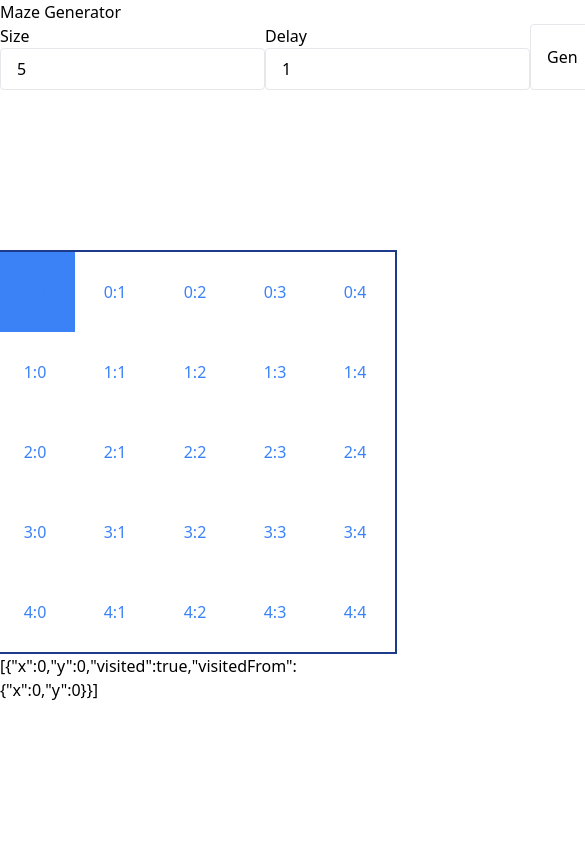
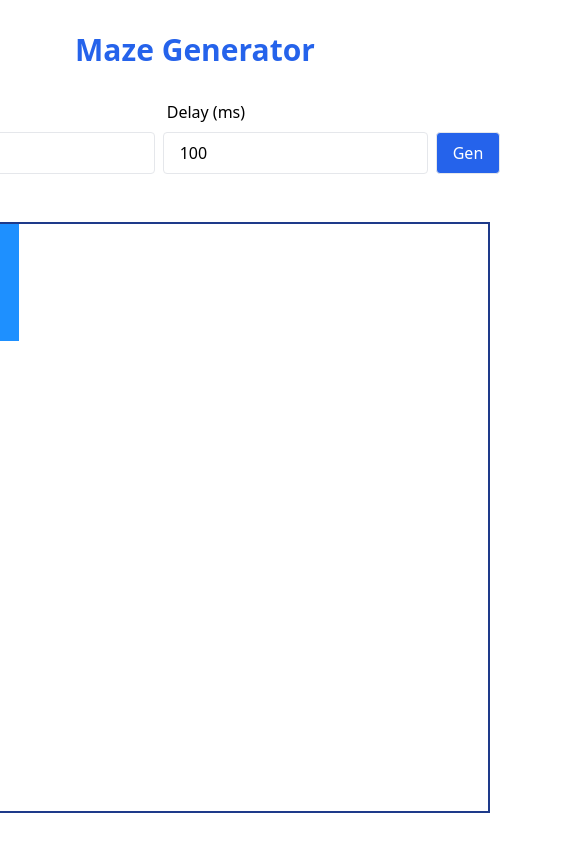
Before and after one commit to JuanIWK3/maze-dfs, a Svelte app: page / in a window 390 px wide. Shown: the whole page, 585 px wide, since content can reach past the window. Built offline with nearby package versions, Linux system fonts and the light colour scheme.

Commit message:
responsive

```diff
--- a/src/App.svelte
+++ b/src/App.svelte
@@ -1,9 +1,8 @@
 <script lang="ts">
   import { chooseNewPos } from "./lib/chooseNewPos";
-  import { isAlreadyVisited } from "./lib/isAlreadyVisited";
   import type { Cell, Position } from "./types";
 
-  let speed = 1;
+  let speed = 100;
   let size = 5;
   let pos: Position = { x: 0, y: 0 };
   let visited: Cell[] = [
@@ -11,45 +10,72 @@
       x: 0,
       y: 0,
       visited: true,
-      visitedFrom: {
-        x: 0,
-        y: 0,
-      },
+      visitedFrom: null,
     },
   ];
   let directionsTried = new Set<string>();
+  let stop = false;
+
+  function reset() {
+    pos = { x: 0, y: 0 };
+    visited = [
+      {
+        x: 0,
+        y: 0,
+        visited: true,
+        visitedFrom: null,
+      },
+    ];
+    directionsTried = new Set<string>();
+    stop = false;
+  }
 
   function start() {
+    reset();
     move();
   }
 
-  function backTrack() {
-    const previousCell = visited.find(
-      (cell) => cell.x === pos.x && cell.y === pos.y
-    )?.visitedFrom;
+  $: cellSize = `w-${100 / size} h-${100 / size}`;
 
-    console.log(visited);
-    console.log(pos, previousCell);
+  // if not awaited it will teleport the current pos to the new pos backtracked
+  async function backTrack() {
+    return new Promise((resolve, reject) => {
+      const previousCell = visited.find(
+        (cell) => cell.x === pos.x && cell.y === pos.y
+      )?.visitedFrom;
 
-    if (!previousCell) {
-      console.log("no previous visited");
+      if (!previousCell) {
+        console.log("no previous visited");
+        stop = true;
+
+        setTimeout(() => {
+          reject("no previous");
+        }, speed);
+      }
+
+      pos = {
+        x: previousCell!.x,
+        y: previousCell!.y,
+      };
+
+      setTimeout(() => {
+        resolve("done");
+      }, speed);
+    });
+  }
+
+  async function move() {
+    if (stop) {
       return;
     }
 
-    pos = {
-      x: previousCell.x,
-      y: previousCell.y,
-    };
-  }
-
-  function move() {
     const newPos = chooseNewPos(pos, size, visited);
 
     while (!newPos) {
       console.log("stuck");
-      backTrack();
+      await backTrack();
 
-      return;
+      return move();
     }
 
     visited = [
@@ -67,18 +93,22 @@
 
     pos = newPos;
 
-    if (visited.length === size * size) {
+    if (visited.length === size * size - 1) {
       console.log("finished");
     }
+
+    setTimeout(() => {
+      move();
+    }, speed);
   }
 </script>
 
 <main>
-  <div class="">
-    <h1 class="title">Maze Generator</h1>
-    <div class="flex">
+  <div class="flex flex-col w-full items-center mt-8">
+    <h1 class="text-3xl font-bold text-blue-600">Maze Generator</h1>
+    <div class="flex gap-2 items-end mt-8">
       <label for="size">
-        <p>Size</p>
+        <p class="mb-2 ml-1">Size (n x n)</p>
         <input
           class="border px-4 py-2 rounded"
           min="2"
@@ -87,54 +117,53 @@
           bind:value={size}
         />
       </label>
-      <label for="speed">
-        <p>Delay</p>
+      <label class="" for="speed">
+        <p class="mb-2 ml-1">Delay (ms)</p>
         <input
           class="border px-4 py-2 rounded"
-          min="1"
+          min="0"
           id="speed"
           type="number"
+          step="100"
           bind:value={speed}
         />
       </label>
-      <button class="border px-4 py-2 rounded" on:click={() => start()}
-        >Gen</button
+      <button
+        class="border px-4 py-2 rounded bg-blue-600 text-white"
+        on:click={() => start()}>Gen</button
       >
     </div>
   </div>
 
-  <div class="maze-container flex w-full justify-center">
-    <div class="maze flex flex-col mt-40 border border-blue-900 border-2">
-      {#each Array(size) as _, i}
+  <div class="flex w-full h-[70vh] justify-center items-center">
+    <div
+      class="h-full aspect-square maze flex flex-col mt-40 m-16 border-blue-900 border-2"
+    >
+      {#each Array(size) as _, i (i)}
         <div class="row flex items-center justify-center">
-          {#each Array(size) as _, j}
+          {#each Array(size) as _, j (j)}
             <div
-              class="cell w-20 h-20 flex items-center justify-center text-blue-500"
+              class="cell w-full h-full aspect-square flex items-center justify-center text-blue-500 transition-all transition-200"
               class:current={pos.x === i && pos.y === j}
               class:visited={visited.some(
                 (cell) => cell.x === i && cell.y === j
               )}
             >
-              {i}:{j}
+              <!-- {i}:{j} -->
             </div>
           {/each}
         </div>
       {/each}
     </div>
   </div>
-  <div>{JSON.stringify(visited)}</div>
 </main>
 
 <style lang="postcss">
   .current {
-    @apply bg-blue-500 text-white;
+    background-color: dodgerblue !important;
   }
 
   .visited {
-    @apply bg-blue-200;
-
-    &.current {
-      @apply bg-blue-500 text-white;
-    }
+    @apply bg-blue-200 text-white;
   }
 </style>
--- a/tailwind.config.js
+++ b/tailwind.config.js
@@ -5,5 +5,5 @@ export default {
     extend: {},
   },
   plugins: [],
-  important: true,
+  // important: true,
 };
```
